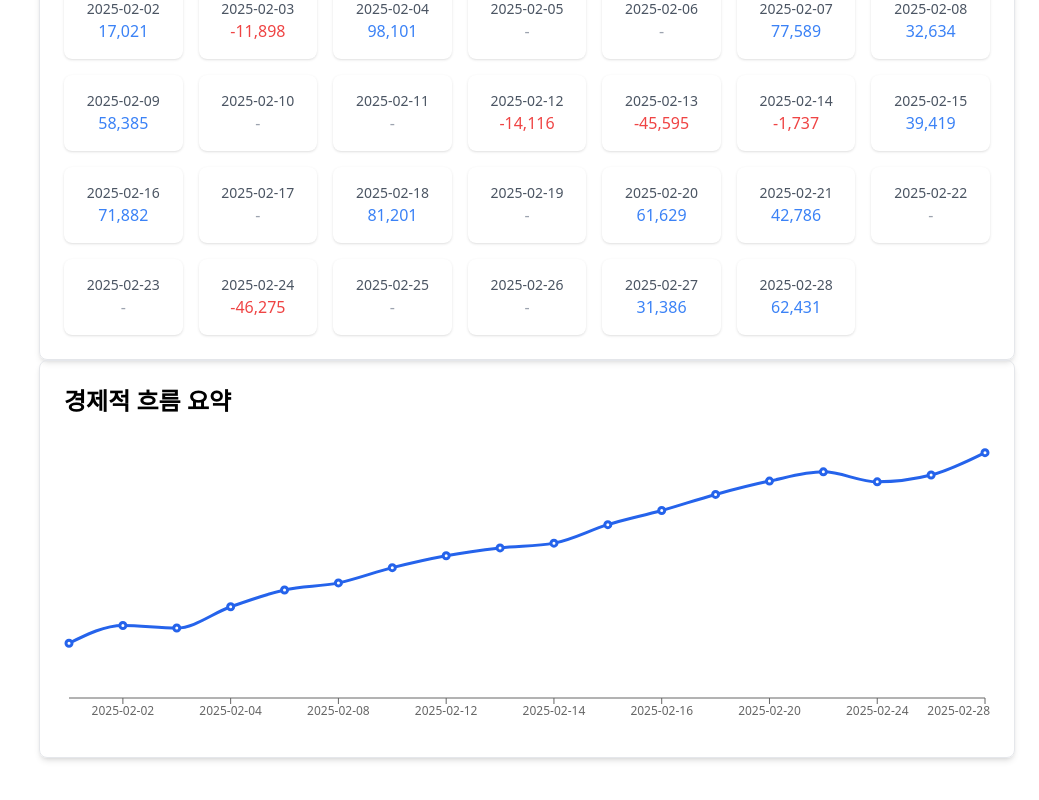
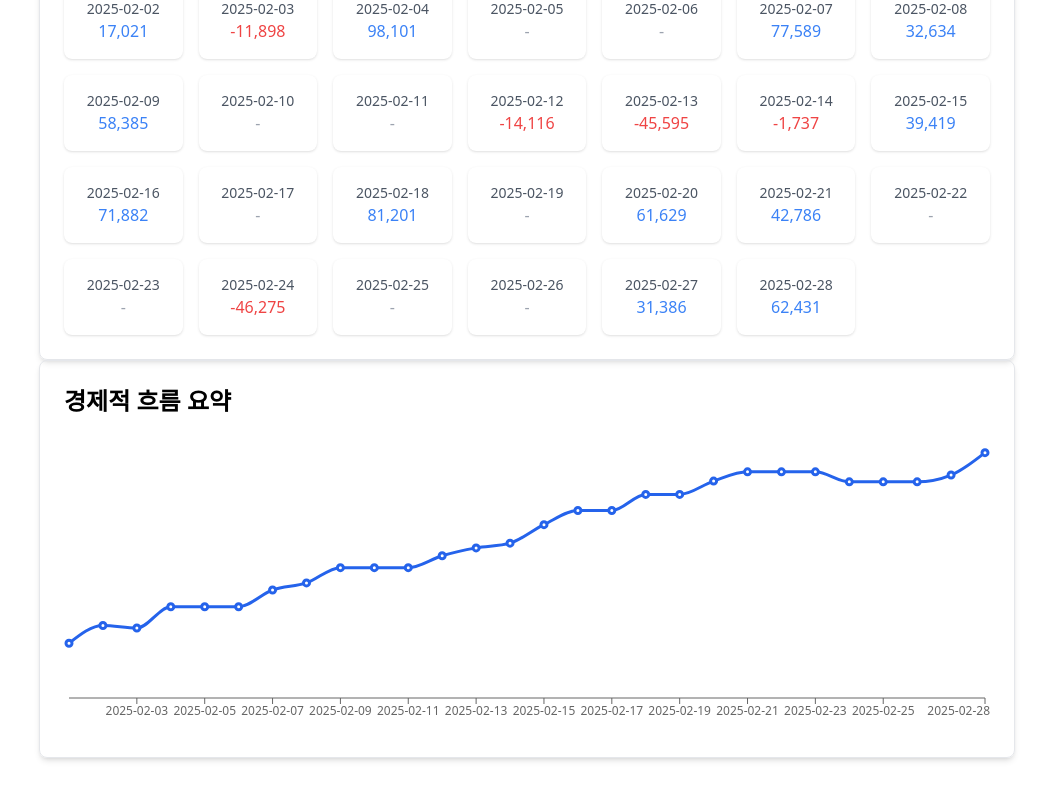
Before and after one commit to hajin0322/garden, a React (Vite) app: page /calendar in a window 1280 px wide. Shown: the part 298-1098 px from the top of the page, without its empty margins (241-1280 px from the left). Built offline with nearby package versions, Linux system fonts and the light colour scheme.

Commit message:
FIX: 그래프 수정

```diff
--- a/src/components/Calendar/ConsumptionPattern.tsx
+++ b/src/components/Calendar/ConsumptionPattern.tsx
@@ -1,26 +1,78 @@
 import React from 'react';
 import {Line, LineChart, ResponsiveContainer, Tooltip, XAxis} from 'recharts';
 
-const data = [
-    { date: '2025-02-01', value: -47387 },
-    { date: '2025-02-02', value: 34789 },
-    { date: '2025-02-03', value: 22891 },
-    { date: '2025-02-04', value: 120992 },
-    { date: '2025-02-07', value: 198581 },
-    { date: '2025-02-08', value: 231215 },
-    { date: '2025-02-09', value: 301667 },
-    { date: '2025-02-12', value: 356736 },
-    { date: '2025-02-13', value: 392826 },
-    { date: '2025-02-14', value: 414716 },
-    { date: '2025-02-15', value: 500116 },
-    { date: '2025-02-16', value: 565318 },
-    { date: '2025-02-18', value: 639522 },
-    { date: '2025-02-20', value: 701151 },
-    { date: '2025-02-21', value: 743937 },
-    { date: '2025-02-24', value: 697662 },
-    { date: '2025-02-27', value: 729048 },
-    { date: '2025-02-28', value: 832488 },
+interface Task {
+    id: number;
+    content: string;
+    date: string;
+    amount: number;
+}
+
+const tasks: Task[] = [
+    {id: 1, content: '여가 활동', date: '2025-02-12', amount: -14116},
+    {id: 2, content: '기타 지출', date: '2025-02-15', amount: 39419},
+    {id: 3, content: '저축', date: '2025-02-16', amount: 71882},
+    {id: 4, content: '의료비 지출', date: '2025-02-02', amount: 17021},
+    {id: 5, content: '의료비 지출', date: '2025-02-24', amount: -46275},
+    {id: 6, content: '의료비 지출', date: '2025-02-08', amount: 32634},
+    {id: 7, content: '식비 지출', date: '2025-02-12', amount: 36979},
+    {id: 8, content: '기타 지출', date: '2025-02-28', amount: 62431},
+    {id: 9, content: '의료비 지출', date: '2025-02-09', amount: 58385},
+    {id: 10, content: '교통비 충전', date: '2025-02-14', amount: -1737},
+    {id: 11, content: '여가 활동', date: '2025-02-01', amount: -47387},
+    {id: 12, content: '의료비 지출', date: '2025-02-07', amount: 77589},
+    {id: 13, content: '교통비 충전', date: '2025-02-27', amount: 31386},
+    {id: 14, content: '저축', date: '2025-02-18', amount: 81201},
+    {id: 15, content: '여가 활동', date: '2025-02-03', amount: -11898},
+    {id: 16, content: '교통비 충전', date: '2025-02-04', amount: 98101},
+    {id: 17, content: '쇼핑', date: '2025-02-13', amount: -45595},
+    {id: 18, content: '저축', date: '2025-02-15', amount: 21223},
+    {id: 19, content: '의료비 지출', date: '2025-02-20', amount: 61629},
+    {id: 20, content: '교통비 충전', date: '2025-02-02', amount: 65155},
+    {id: 21, content: '여가 활동', date: '2025-02-13', amount: 81685},
+    {id: 22, content: '여가 활동', date: '2025-02-16', amount: -6680},
+    {id: 23, content: '식비 지출', date: '2025-02-15', amount: -16543},
+    {id: 24, content: '쇼핑', date: '2025-02-14', amount: 23627},
+    {id: 25, content: '교통비 충전', date: '2025-02-18', amount: -6997},
+    {id: 26, content: '여가 활동', date: '2025-02-09', amount: 12067},
+    {id: 27, content: '식비 지출', date: '2025-02-12', amount: 32206},
+    {id: 28, content: '여가 활동', date: '2025-02-28', amount: 41009},
+    {id: 29, content: '여가 활동', date: '2025-02-21', amount: 42786},
+    {id: 30, content: '교통비 충전', date: '2025-02-15', amount: 41301},
 ];
+
+// 모든 날짜를 채워주는 함수
+const fillMissingDates = (tasks: Task[], start: string, end: string) => {
+    const dateSummary: { [key: string]: number } = {};
+
+    // 날짜별 합계 계산
+    tasks.forEach((task) => {
+        if (dateSummary[task.date]) {
+            dateSummary[task.date] += task.amount;
+        } else {
+            dateSummary[task.date] = task.amount;
+        }
+    });
+
+    // 누락된 날짜 채우기
+    let currentDate = new Date(start);
+    const endDate = new Date(end);
+    let cumulativeValue = 0;
+    const filledData = [];
+
+    while (currentDate <= endDate) {
+        const dateString = currentDate.toISOString().split('T')[0];
+        if (dateSummary[dateString]) {
+            cumulativeValue += dateSummary[dateString];
+        }
+        filledData.push({ date: dateString, value: cumulativeValue });
+        currentDate.setDate(currentDate.getDate() + 1);
+    }
+
+    return filledData;
+};
+
+const data = fillMissingDates(tasks, '2025-02-01', '2025-02-28');
 
 
 const ConsumptionPattern: React.FC = () => {
```
